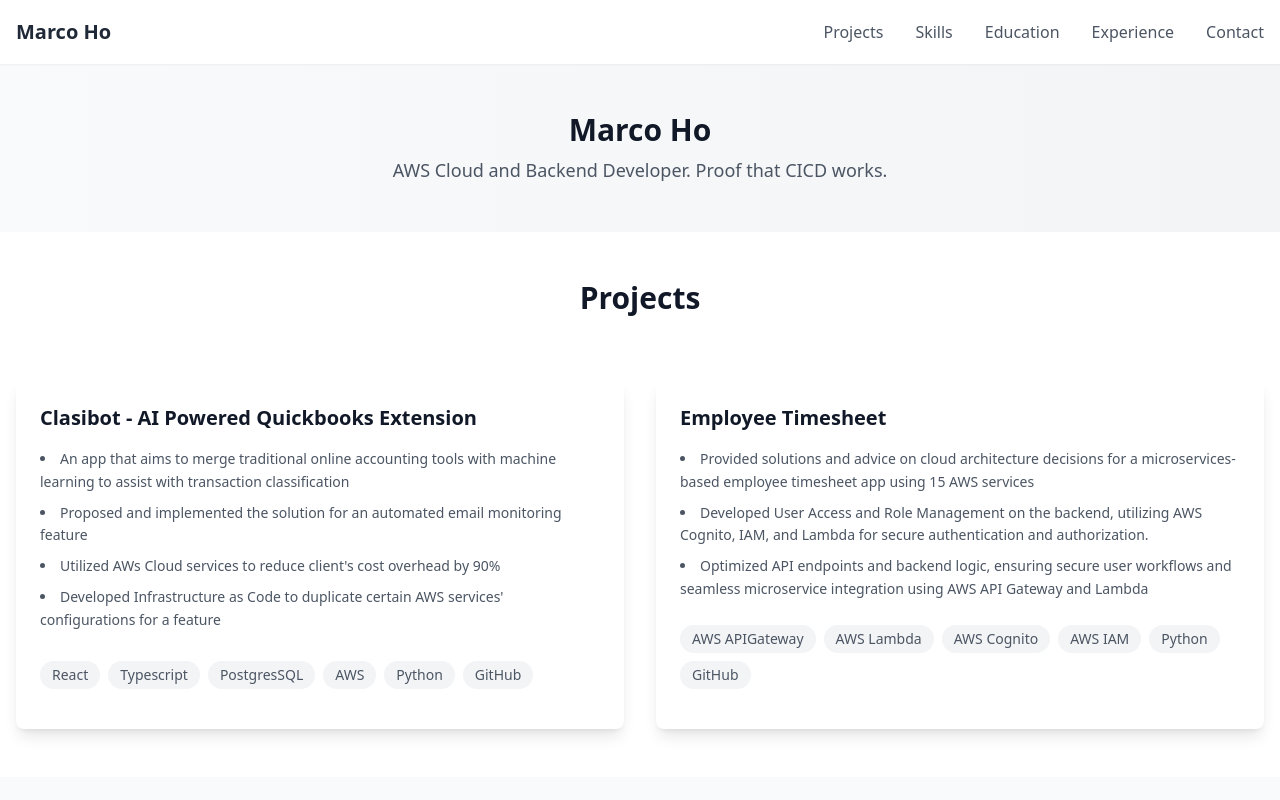
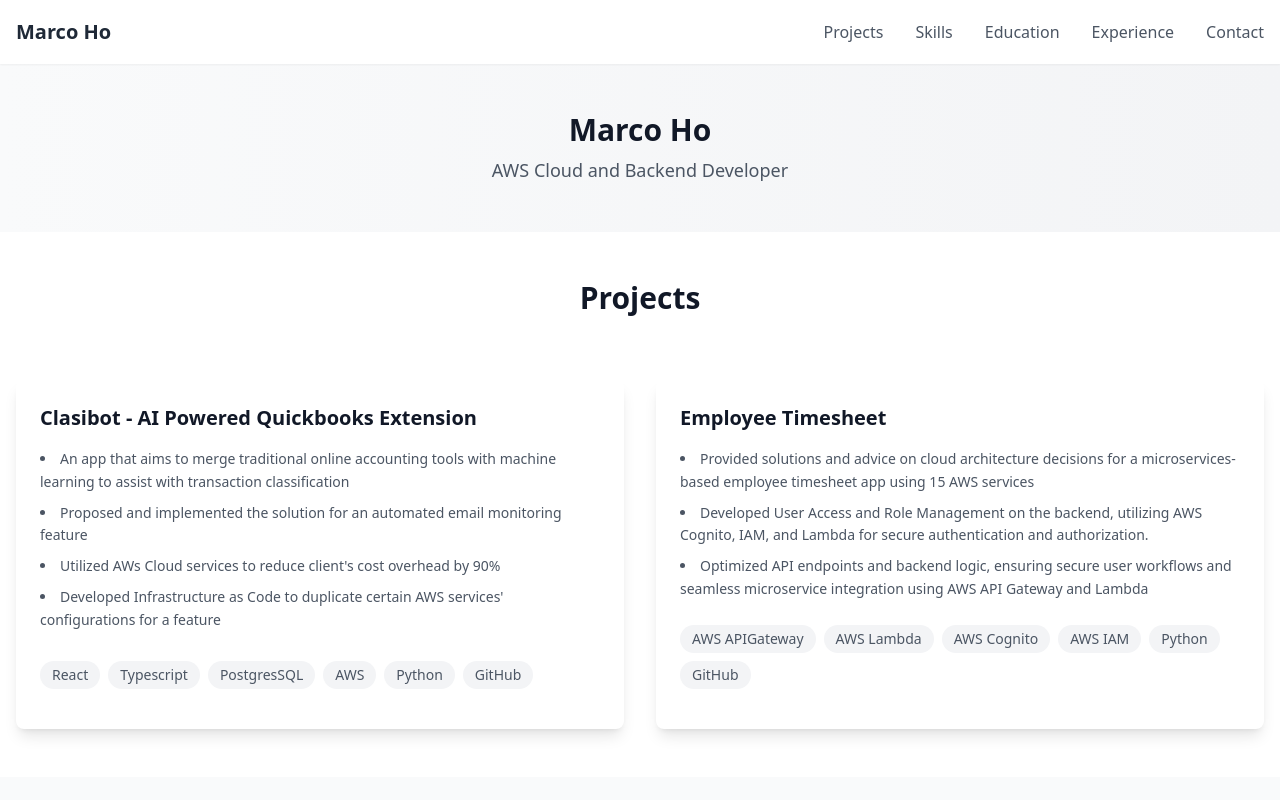
Before and after one commit to mho879/resume-site, a React (Vite) app: page / in a window 1280 px wide. Shown: the top 800 px of the page. Built offline with nearby package versions, Linux system fonts and the light colour scheme.

Commit message:
Remove uncessary text that was used for prooving CICD functionality

```diff
--- a/src/components/Banner.tsx
+++ b/src/components/Banner.tsx
@@ -9,7 +9,7 @@ const Banner = () => {
             Marco Ho
           </h1>
           <p className="mt-2 text-lg text-gray-600">
-            AWS Cloud and Backend Developer.  Proof that CICD works.
+            AWS Cloud and Backend Developer
           </p>
         </div>
       </div>
```
